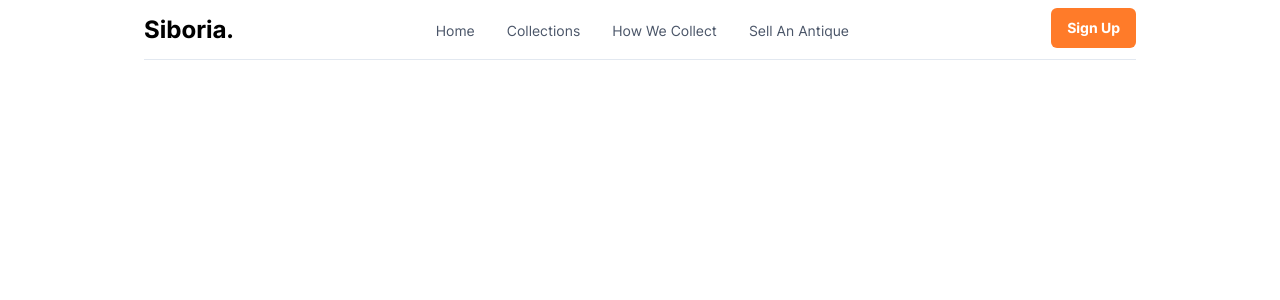
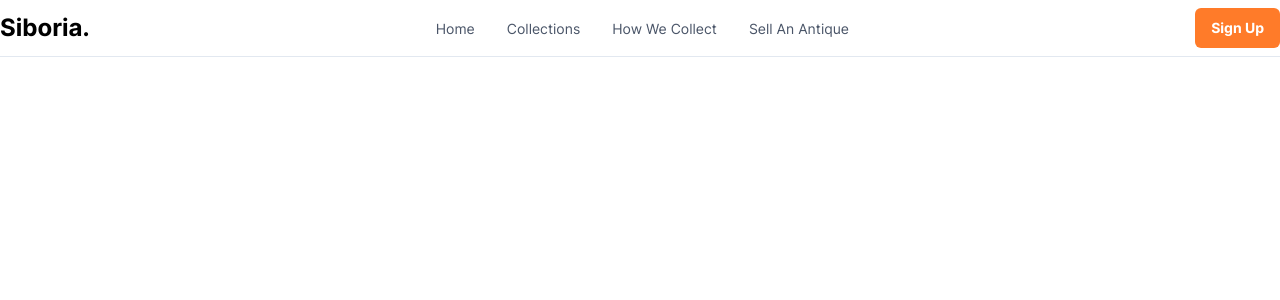
Before and after one commit to Salaheddin12/Siboria-frontend, a Next.js app: page / in a window 1280 px wide. Shown: the top 300 px of the page. Built offline with nearby package versions, Linux system fonts and the light colour scheme.

Commit message:
feat: add fixed navbar

```diff
--- a/components/Navbar/index.tsx
+++ b/components/Navbar/index.tsx
@@ -26,11 +26,18 @@ export default function Navigation() {
   const { isOpen, onToggle } = useDisclosure();
 
   return (
-    <Box>
+    <Box
+      position="fixed"
+      right={0}
+      left={0}
+      as="nav"
+      zIndex={1}
+      w="100%"
+      bgColor={"white"}
+    >
       <Flex
         bg={useColorModeValue("white", "gray.800")}
         color={useColorModeValue("gray.600", "white")}
-        minH={"60px"}
         py={{ base: 2 }}
         borderBottom={1}
         borderStyle={"solid"}
```
